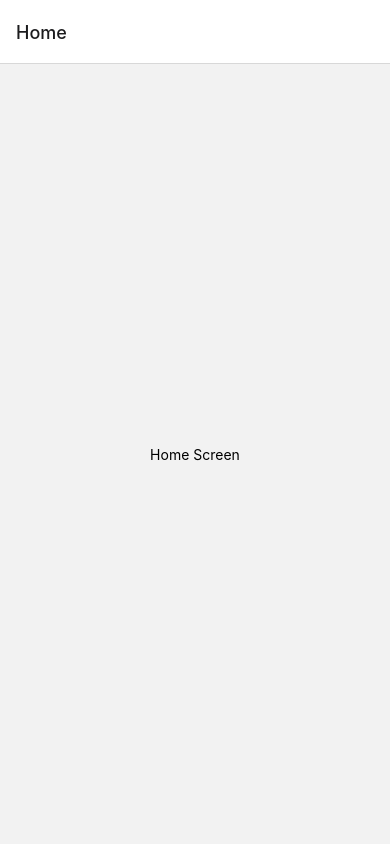
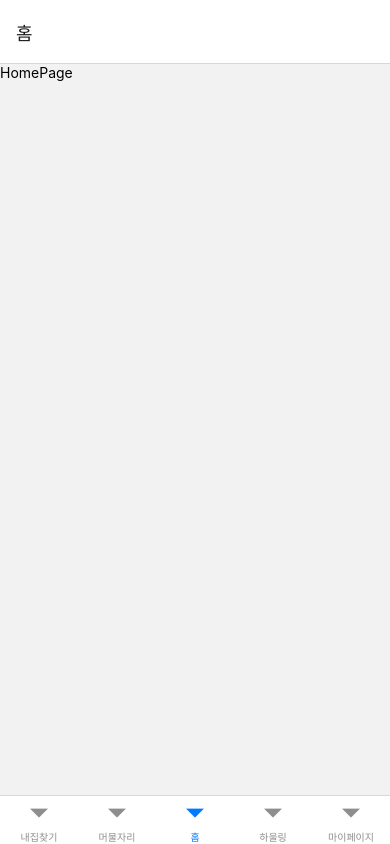
Before and after one commit to hyeonmyung/howl-react-native, a React Native app: screen / in a window 390 px wide. Built offline with nearby package versions, Linux system fonts and the light colour scheme.

Commit message:
feat: 라우팅 설정 및 하단 탭 버튼 추가

```diff
--- a/App.tsx
+++ b/App.tsx
@@ -6,27 +6,25 @@
  * @flow strict-local
  */
 
+import {createBottomTabNavigator} from '@react-navigation/bottom-tabs';
 import {NavigationContainer} from '@react-navigation/native';
 import {createNativeStackNavigator} from '@react-navigation/native-stack';
 import React from 'react';
-import {Text, useColorScheme, View} from 'react-native';
-
-const HomeScreen = () => {
-  return (
-    <View style={{flex: 1, alignItems: 'center', justifyContent: 'center'}}>
-      <Text>Home Screen</Text>
-    </View>
-  );
-};
-
+import {useColorScheme} from 'react-native';
+import Home from './src/screens/Home';
 const App = () => {
   const isDarkMode = useColorScheme() === 'dark';
   const Stack = createNativeStackNavigator();
+  const Tab = createBottomTabNavigator();
   return (
     <NavigationContainer>
-      <Stack.Navigator>
-        <Stack.Screen name="Home" component={HomeScreen} />
-      </Stack.Navigator>
+      <Tab.Navigator initialRouteName="홈">
+        <Tab.Screen name="내집찾기" component={Home} />
+        <Tab.Screen name="머물자리" component={Home} />
+        <Tab.Screen name="홈" component={Home} />
+        <Tab.Screen name="하울링" component={Home} />
+        <Tab.Screen name="마이페이지" component={Home} />
+      </Tab.Navigator>
     </NavigationContainer>
   );
 };
--- a/package.json
+++ b/package.json
@@ -12,11 +12,13 @@
   },
   "dependencies": {
     "@creativehill-labs/eslint-config-creativehill": "^0.1.1",
+    "@react-navigation/bottom-tabs": "^6.5.5",
     "@react-navigation/native": "^6.1.4",
     "@react-navigation/native-stack": "^6.9.10",
     "@reduxjs/toolkit": "^1.9.2",
     "@types/react": "^18.0.28",
     "@types/react-native": "^0.71.3",
+    "@types/styled-components": "^5.1.26",
     "react": "17.0.2",
     "react-native": "0.68.2",
     "react-native-debugger-open": "^0.3.25",
--- /dev/null
+++ b/src/components/FlexCenterSection.tsx
@@ -0,0 +1,18 @@
+import {FC, ReactNode} from 'react';
+import {View} from 'react-native';
+import styled from 'styled-components';
+
+const Section = styled(View)`
+  display: flex;
+  align-items: center;
+  justify-content: center;
+  height: 100%;
+`;
+interface SectionProps {
+  withPadding?: boolean;
+  children?: ReactNode;
+}
+const FlexCenterSection: FC<SectionProps> = ({children}) => {
+  return <Section>{children}</Section>;
+};
+export default FlexCenterSection;
--- /dev/null
+++ b/src/screens/Home.tsx
@@ -0,0 +1,12 @@
+import FlexCenterSection from '../components/FlexCenterSection';
+import {FC} from 'react';
+import {View, Text} from 'react-native';
+
+const Home: FC = () => {
+  return (
+    <FlexCenterSection>
+      <Text>HomePage</Text>
+    </FlexCenterSection>
+  );
+};
+export default Home;
```
Also changed, not shown: index.tsx (renamed from index.js), 5 other files (tests, documents, lock files or other folders).
